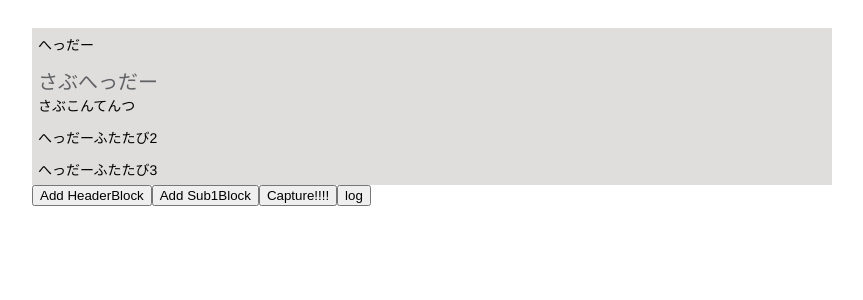
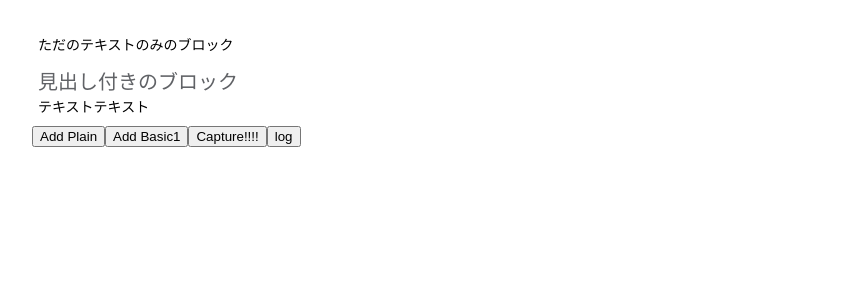
Before and after one commit to t4traw/ecpagemaker, a Nuxt app: page / in a window 1280 px wide. Shown: the top 300 px of the page, without its empty margins (208-1071 px from the left). Built offline with nearby package versions, Linux system fonts and the light colour scheme.

Commit message:
コンポーネント名をとりあえずからまとものな名称に変更

```diff
--- /dev/null
+++ b/components/design_block/basic1.vue
@@ -0,0 +1,38 @@
+<template lang="ejs">
+  <div id="editable" class="design_block">
+    <span class="close" v-on:click="$emit('remove')"></span>
+    <h1 class="text" v-if="!midashi.edit" v-text="midashi.body" v-on:click="midashi.edit = true"></h1>
+    <input v-if="midashi.edit" type="text" v-model="midashi.body" v-on:blur="midashi.edit = false" v-autofocus>
+    <p class="text" v-if="!text1.edit" v-text="text1.body" v-on:click="text1.edit = true"></p>
+    <input v-if="text1.edit" type="text" v-model="text1.body" v-on:blur="text1.edit = false" v-autofocus>
+  </div>
+</template>
+
+<script>
+export default {
+  data() {
+    return {
+      midashi: {
+        body: this.msg[0],
+        edit: false
+      },
+      text1: {
+        body: this.msg[1],
+        edit: false
+      }
+    }
+  },
+  props: ['msg'],
+  directives: {
+    autofocus: {
+      inserted: function(el) {
+        el.focus()
+      }
+    }
+  }
+}
+</script>
+
+<style lang="sass" scoped>
+
+</style>
--- a/pages/index.vue
+++ b/pages/index.vue
@@ -4,8 +4,8 @@
         <component v-bind:key="index" v-bind:index="index" v-bind:is="child.name" v-bind:msg="child.body" v-on:remove="child.display = false" v-if="child.display" class="design_component"></component>
       </template>
     <div class="">
-      <button v-on:click="add_header_block">Add HeaderBlock</button>
-      <button v-on:click="add_sub1_block">Add Sub1Block</button>
+      <button v-on:click="add_plain_component">Add Plain</button>
+      <button v-on:click="add_basic1_component">Add Basic1</button>
       <button v-on:click="capture">Capture!!!!</button>
       <button v-on:click="log">log</button>
     </div>
@@ -14,8 +14,8 @@
 
 <script>
 import html2canvas from 'html2canvas'
-import HeaderBlock from '~/components/header_block.vue'
-import Sub1Block from '~/components/sub1_block.vue'
+import PlainComponent from '~/components/design_block/plain.vue'
+import Basic1Component from '~/components/design_block/basic1.vue'
 
 export default {
   data: function() {
@@ -23,17 +23,14 @@ export default {
       counter: 0,
       currentView: 'headerblock',
       children: [
-        {name: 'headerblock', body: ['へっだー'], display: true},
-        {name: 'subblock', body: ['さぶへっだー', 'さぶこんてんつ'], display: true},
-        {name: 'headerblock', body: ['へっだーふたたび1'], display: false},
-        {name: 'headerblock', body: ['へっだーふたたび2'], display: true},
-        {name: 'headerblock', body: ['へっだーふたたび3'], display: true},
+        {name: 'plain', body: ['ただのテキストのみのブロック'], display: true},
+        {name: 'basic1', body: ['見出し付きのブロック', 'テキストテキスト'], display: true},
       ]
     }
   },
   components: {
-    "headerblock": HeaderBlock,
-    "subblock": Sub1Block
+    "plain": PlainComponent,
+    "basic1": Basic1Component
   },
   methods: {
     capture: function(){
@@ -44,13 +41,13 @@ export default {
     log: function(){
       console.log(this.children)
     },
-    add_header_block: function(){
+    add_plain_component: function(){
       this.counter += 1
-      this.children.push({name: 'headerblock', body: ["ついかしたへっだー" + this.counter, 'さぶこんてんつ'], display: true})
+      this.children.push({name: 'plain', body: ["ついかしたへっだー" + this.counter, 'さぶこんてんつ'], display: true})
     },
-    add_sub1_block: function(){
+    add_basic1_component: function(){
       this.counter += 1
-      this.children.push({name: 'subblock', body: ['さぶへっだー' + this.counter, 'さぶこんてんつ'], display: true})
+      this.children.push({name: 'basic1', body: ['さぶへっだー' + this.counter, 'さぶこんてんつ'], display: true})
     },
     // remove_block: function(child){
     //   console.log('Delete: ' + child);
@@ -97,6 +94,5 @@ export default {
 
 .design_component {
   position: relative;
-  background-color: rgb(223, 222, 220)
 }
 </style>
--- a/stylesheets/design_block.sass
+++ b/stylesheets/design_block.sass
@@ -1,5 +1,11 @@
 .design_block
   padding: 5px
+  // background-color: rgb(223, 222, 220)
+  input
+    width: 100%
+    font-size: 110%
+    font-weight: normal
+    padding: 5px 3px
 
 
 // 実際のデザインとは関係ないUX動作
```
Also changed, not shown: components/design_block/plain.vue (renamed from components/header_block.vue).
